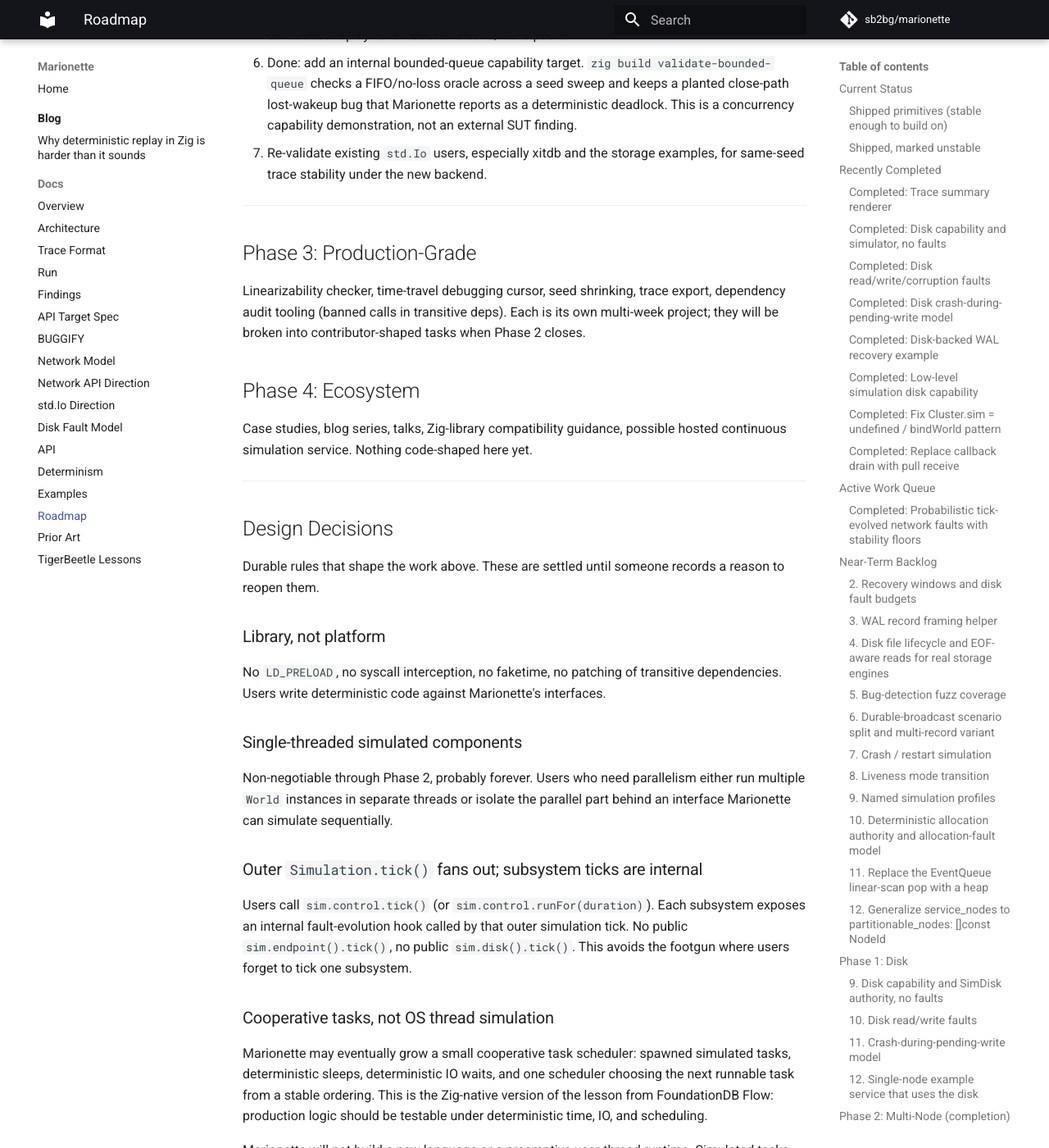
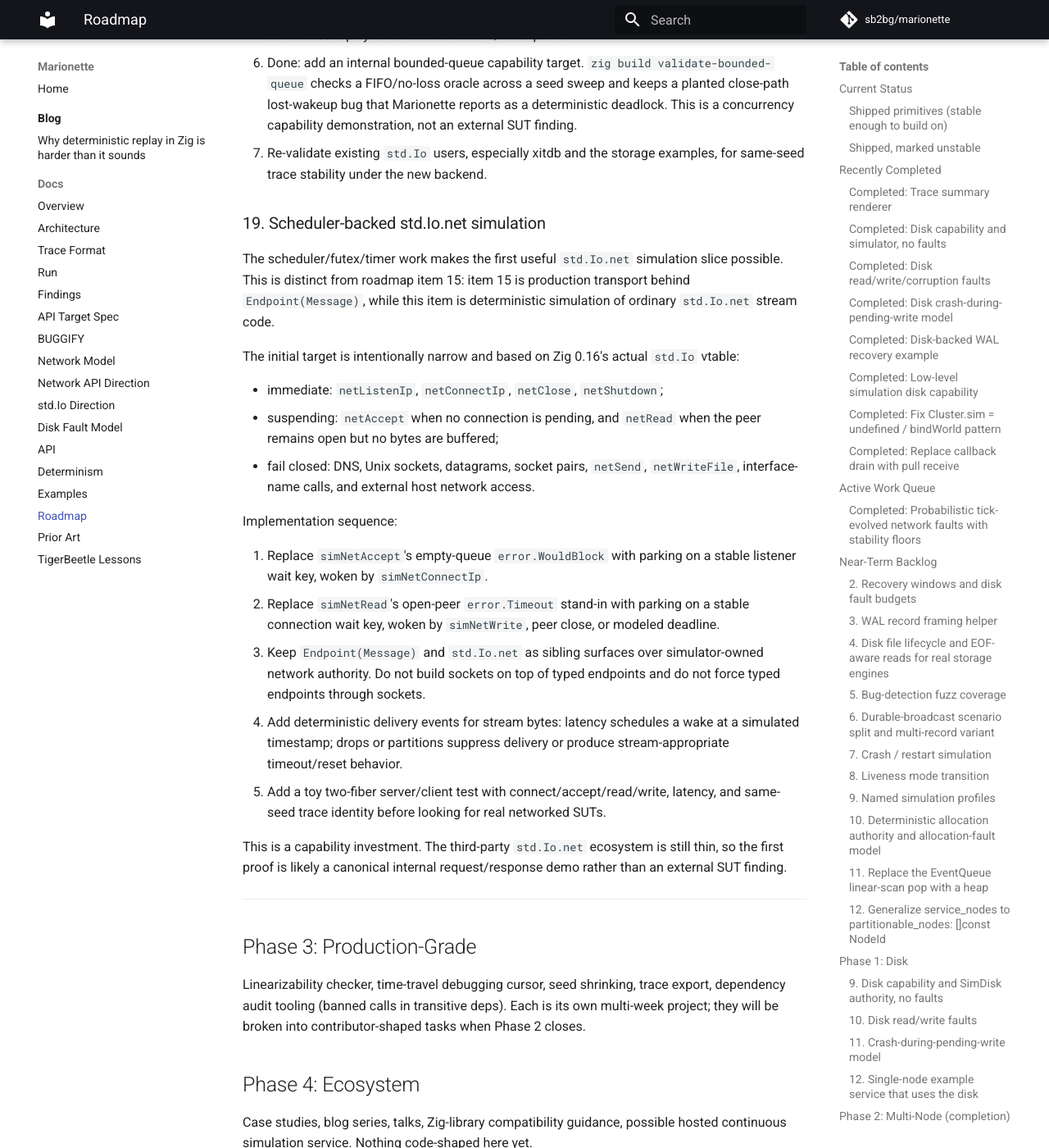
Before and after one commit to sb2bg/marionette, an MkDocs documentation site: the page built from docs/roadmap.md, in a window 1280 px wide and 1400 px high, scrolled down 21334 px. Shown: the whole window at 82% size. Built offline with MkDocs 1.6.1 and Material for MkDocs 9.7.7, drawn with Linux system fonts in a browser that asks for light colours; comment, search, counter and statistics services are not loaded; some of the changed text lies outside the part shown.

Commit message:
Document std Io net suspension roadmap

```diff
--- a/docs/roadmap.md
+++ b/docs/roadmap.md
@@ -934,6 +934,43 @@ Implementation sequence:
 7. Re-validate existing `std.Io` users, especially xitdb and the storage
    examples, for same-seed trace stability under the new backend.
 
+### 19. Scheduler-backed std.Io.net simulation
+
+The scheduler/futex/timer work makes the first useful `std.Io.net` simulation
+slice possible. This is distinct from roadmap item 15: item 15 is production
+transport behind `Endpoint(Message)`, while this item is deterministic
+simulation of ordinary `std.Io.net` stream code.
+
+The initial target is intentionally narrow and based on Zig 0.16's actual
+`std.Io` vtable:
+
+- immediate: `netListenIp`, `netConnectIp`, `netClose`, `netShutdown`;
+- suspending: `netAccept` when no connection is pending, and `netRead` when
+  the peer remains open but no bytes are buffered;
+- fail closed: DNS, Unix sockets, datagrams, socket pairs, `netSend`,
+  `netWriteFile`, interface-name calls, and external host network access.
+
+Implementation sequence:
+
+1. Replace `simNetAccept`'s empty-queue `error.WouldBlock` with parking on a
+   stable listener wait key, woken by `simNetConnectIp`.
+2. Replace `simNetRead`'s open-peer `error.Timeout` stand-in with parking on a
+   stable connection wait key, woken by `simNetWrite`, peer close, or modeled
+   deadline.
+3. Keep `Endpoint(Message)` and `std.Io.net` as sibling surfaces over
+   simulator-owned network authority. Do not build sockets on top of typed
+   endpoints and do not force typed endpoints through sockets.
+4. Add deterministic delivery events for stream bytes: latency schedules a
+   wake at a simulated timestamp; drops or partitions suppress delivery or
+   produce stream-appropriate timeout/reset behavior.
+5. Add a toy two-fiber server/client test with connect/accept/read/write,
+   latency, and same-seed trace identity before looking for real networked
+   SUTs.
+
+This is a capability investment. The third-party `std.Io.net` ecosystem is
+still thin, so the first proof is likely a canonical internal request/response
+demo rather than an external SUT finding.
+
 ---
 
 ## Phase 3: Production-Grade
@@ -1084,13 +1121,12 @@ so they don't get rediscussed.
   but it will not introduce a new language or require users to rewrite services
   in a Marionette-specific actor DSL.
 - **Cross-process simulation.** In-process only.
-- **TLS, real DNS, arbitrary `std.net` compatibility.** The app-facing
-  network is narrower than `std.net`: it carries typed `Endpoint(Message)`
-  traffic and nothing else. The production transport (roadmap item 15)
-  uses real sockets internally, but it is not a general socket library
-  and will not expose stream or datagram primitives outside the
-  `Endpoint(Message)` shape. Users who want raw sockets should reach for
-  `std.net` directly.
+- **TLS, real DNS, arbitrary `std.net` compatibility.** The stable
+  app-facing network remains narrower than `std.net`: it carries typed
+  `Endpoint(Message)` traffic. Roadmap item 19 allows a narrow deterministic
+  `std.Io.net` stream subset for simulation, but that is not a promise to
+  model every host socket feature, protocol, resolver, or external network.
+  Users who want raw production sockets should reach for `std.net` directly.
 - **Unconstrained "chaos" disk faults.** All disk faults pass through a
   recoverability-aware fault model.
 - **External dependencies.** Marionette depends only on Zig's standard
--- a/docs/std-io-direction.md
+++ b/docs/std-io-direction.md
@@ -57,7 +57,11 @@ The simulation backend supports deterministic clock, sleep, random, and
 TCP stream subset for `std.Io.net` listen/connect/accept/read/write/close.
 Empty accepts return `error.WouldBlock`; empty stream reads return
 `error.Timeout` while the peer remains open because Zig 0.16's stream reader
-error set has no `WouldBlock` variant. It also supports a flat file subset over
+error set has no `WouldBlock` variant. This TCP subset is immediate loopback
+plumbing, not scheduler-backed network simulation yet: accepts and reads do not
+park the current fiber, and socket bytes do not currently route through
+`NetworkControl` loss, latency, partition, or clog state. It also supports a
+flat file subset over
 `SimDisk`: `Dir.createFile`, `Dir.openFile`, `Dir.statFile`,
 `Dir.access`, positional file read/write, streaming file read/write,
 `File.length`, `File.stat`, `File.setLength`, `File.sync`, `File.close`,
@@ -96,6 +100,37 @@ Marionette simulator state.
 
 All decisions that can vary between runnable tasks must be seed-determined and
 trace-visible enough to replay failures.
+
+## std.Io.net Suspension Plan
+
+Zig 0.16's `std.Io.net` vtable already gives Marionette the seam it needs for
+a narrow deterministic stream backend:
+
+- immediate operations: `netListenIp`, `netConnectIp`, `netClose`,
+  `netShutdown`;
+- suspending operations: `netAccept` when no connection is queued, and
+  `netRead` when the peer is open but no bytes are buffered;
+- currently unsupported or out of scope: DNS lookup, Unix sockets, datagrams,
+  socket pairs, `sendmsg`/`recvmsg`, `writeFile`, and interface-name queries.
+
+The next useful slice is to replace the current `WouldBlock` / `Timeout`
+stand-ins with scheduler-backed suspension. `netAccept` should park on a stable
+listener wait key and wake when `netConnectIp` queues a connection. `netRead`
+should park on a stable socket wait key and wake when bytes arrive, the peer
+closes, or a modeled network deadline fires. The first tests should be two
+fibers, one server and one client, asserting byte-identical same-seed traces for
+connect/accept/read/write before any real SUT is involved.
+
+`Endpoint(Message)` and `std.Io.net` must stay as sibling surfaces over
+simulator-owned network state. Do not implement `std.Io.net` on top of
+`Endpoint(Message)`, and do not force endpoint messages through a fake socket
+stack. The typed endpoint remains the message-altitude API: faults appear as
+dropped, delayed, clogged, partitioned, or reordered messages. The
+`std.Io.net` backend is the byte-stream altitude: the same simulator authority
+must translate faults into stream vocabulary such as blocked reads, timeouts,
+EOF, connection reset, or network-down errors. Keeping those translations
+separate preserves Marionette's existing message model while making ordinary
+`std.Io.net` code testable.
 
 ## Fiber and Evented Boundary
 
@@ -251,6 +286,8 @@ Phase 1 is experimental deterministic `std.Io`:
   planted lost-wakeup/deadlock demonstration for cooperative
   `Mutex` / `Condition` code;
 - add deterministic sleep/deadline handling outside futex waits;
+- add scheduler-backed `std.Io.net` stream suspension for accept/read and keep
+  it as a sibling surface to `Endpoint(Message)`;
 - route sleep, queue, file, and network I/O through `World`;
 - expand simulation `Env.io()` from the Phase 0 backend into a suspending
   deterministic `std.Io`;
```
Also changed, not shown: docs/network-api.md (+3 -1 lines), docs/network-production.md (+4 -1 lines).
